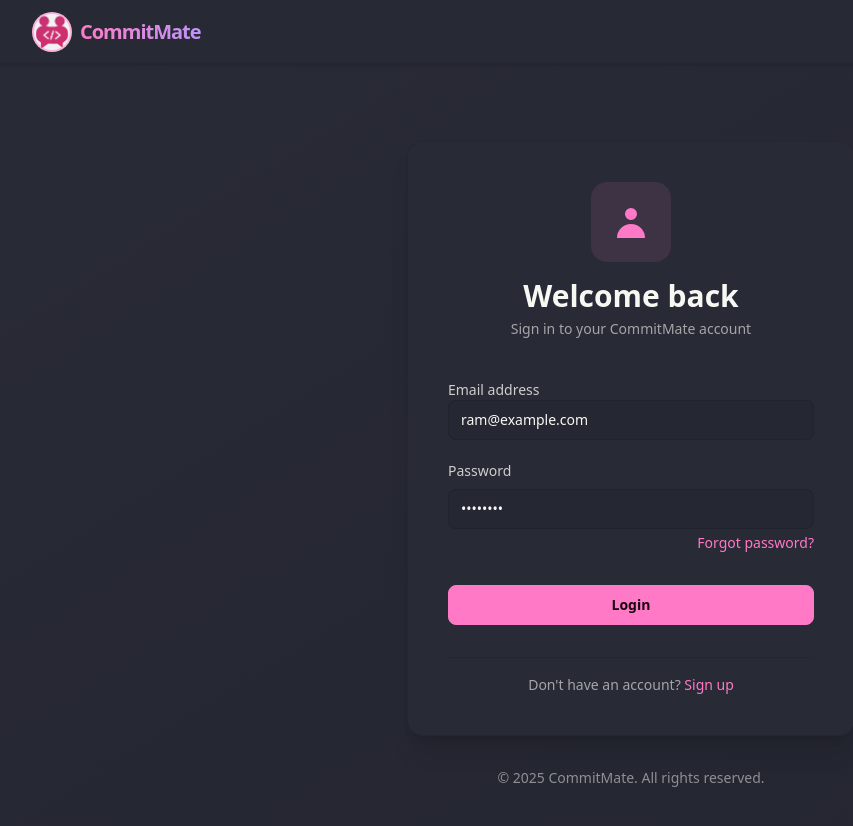
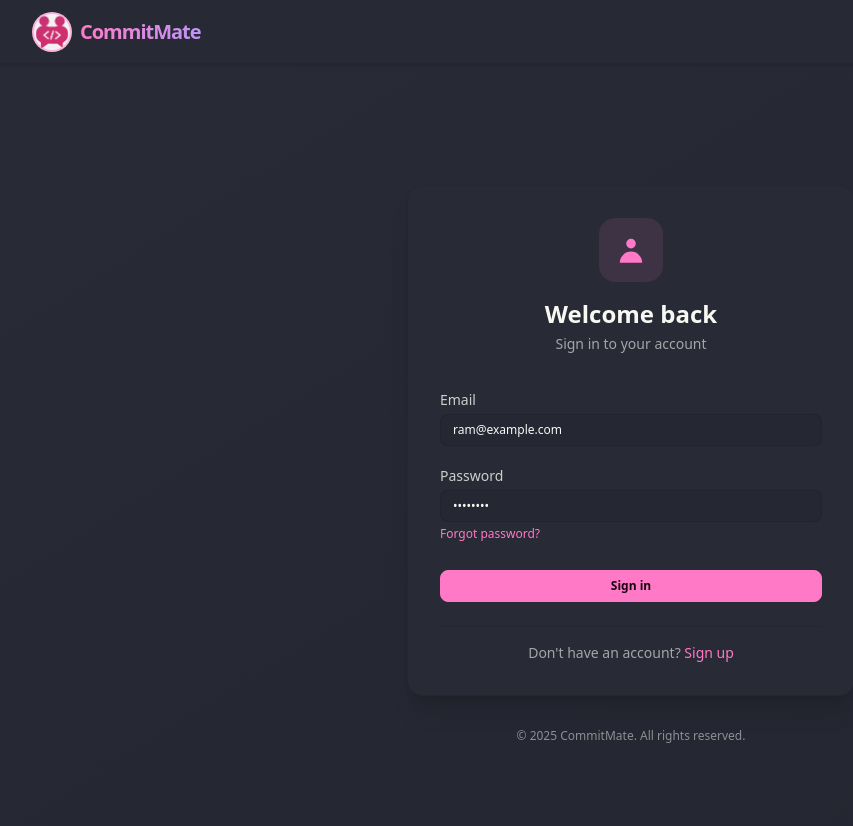
Before and after one commit to soumadip-dev/CommitMate, a React (Vite) app in the folder frontend/: page /app/login in a window 1280 px wide. Shown: the top 826 px of the page, without its empty margins (9-862 px from the left). Built offline with nearby package versions, Linux system fonts and the light colour scheme; no server answers.

Commit message:
feat: add conditional signup UI within login component

```diff
--- a/frontend/src/components/Login.jsx
+++ b/frontend/src/components/Login.jsx
@@ -6,15 +6,20 @@ import { BASE_URL } from '../utils/constants';
 import { addUser } from '../utils/userSlice';
 
 const Login = () => {
-  // Local state for email, password, and error message
+  // Local state for form fields
   const [emailId, setEmailId] = useState('ram@example.com');
   const [password, setPassword] = useState('Ram@1234');
   const [error, setError] = useState('');
+  const [firstName, setFirstName] = useState('Ram');
+  const [lastName, setLastName] = useState('Saha');
+  const [age, setAge] = useState('');
+  const [gender, setGender] = useState('');
+  const [isLoginForm, setIsLoginForm] = useState(true);
 
   const dispatch = useDispatch();
   const navigate = useNavigate();
 
-  // Handle form submission
+  // Handle form Login
   const handleLogin = async e => {
     e.preventDefault();
     try {
@@ -31,10 +36,35 @@ const Login = () => {
       dispatch(addUser(response.data.data));
       navigate('/app');
     } catch (error) {
-      console.log(error);
-      // Set error message from server response or fallback to generic
       setError(
-        error?.response?.data || 'Something went wrong. Please try again.'
+        error?.response?.data?.message ||
+          'Something went wrong. Please try again.'
+      );
+    }
+  };
+
+  // handle for form sign up
+  const handleSignUp = async e => {
+    e.preventDefault();
+    try {
+      const response = await axios.post(
+        `${BASE_URL}/auth/signup`,
+        {
+          firstName,
+          lastName,
+          emailId,
+          password,
+          age: Number(age),
+          gender,
+        },
+        { withCredentials: true }
+      );
+      dispatch(addUser(response.data.data));
+      navigate('/app/profile');
+    } catch (error) {
+      setError(
+        error?.response?.data?.message ||
+          'Something went wrong. Please try again.'
       );
     }
   };
@@ -43,14 +73,14 @@ const Login = () => {
     <div className="min-h-screen bg-gradient-to-br from-base-100 to-base-200 flex items-center justify-center p-4">
       <div className="w-full max-w-md space-y-8">
         {/* Login Card */}
-        <div className="card bg-base-100 shadow-xl border border-base-300/30 rounded-2xl overflow-hidden">
-          <div className="card-body p-8 sm:p-10">
+        <div className="card bg-base-100 shadow-xl border border-base-300/30 rounded-2xl overflow-hidden transition-all duration-300">
+          <div className="card-body p-6 sm:p-8">
             {/* Header Section */}
-            <div className="text-center space-y-4 mb-8">
-              <div className="w-20 h-20 bg-primary/10 rounded-2xl flex items-center justify-center mx-auto">
+            <div className="text-center space-y-4 mb-6">
+              <div className="w-16 h-16 bg-primary/10 rounded-2xl flex items-center justify-center mx-auto">
                 <svg
                   xmlns="http://www.w3.org/2000/svg"
-                  className="h-10 w-10 text-primary"
+                  className="h-8 w-8 text-primary"
                   viewBox="0 0 20 20"
                   fill="currentColor"
                 >
@@ -62,90 +92,198 @@ const Login = () => {
                 </svg>
               </div>
               <div className="space-y-1">
-                <h2 className="text-3xl font-bold text-base-content">
-                  Welcome back
+                <h2 className="text-2xl font-bold text-base-content">
+                  {isLoginForm ? 'Welcome back' : 'Create an account'}
                 </h2>
-                <p className="text-base-content/60">
-                  Sign in to your CommitMate account
+                <p className="text-sm text-base-content/60">
+                  {isLoginForm
+                    ? 'Sign in to your account'
+                    : 'Get started with CommitMate'}
                 </p>
               </div>
             </div>
 
-            {/* Login Form */}
-            <form onSubmit={handleLogin} className="space-y-6">
-              <div className="space-y-5">
-                {/* Email Input Field */}
+            {/* Form */}
+            <form
+              onSubmit={isLoginForm ? handleLogin : handleSignUp}
+              className="space-y-4"
+            >
+              <div className="space-y-4">
+                {!isLoginForm && (
+                  <div className="grid grid-cols-2 gap-4">
+                    {/* First Name */}
+                    <div className="form-control">
+                      <label className="label py-1">
+                        <span className="label-text text-sm text-base-content/80 font-medium">
+                          First Name
+                        </span>
+                      </label>
+                      <input
+                        type="text"
+                        placeholder="Firstname"
+                        className="input input-sm input-bordered bg-base-200/50 border-base-300/50 focus:border-primary/50 focus:ring-1 focus:ring-primary/30 w-full"
+                        value={firstName}
+                        onChange={e => setFirstName(e.target.value)}
+                        required
+                      />
+                    </div>
+
+                    {/* Last Name */}
+                    <div className="form-control">
+                      <label className="label py-1">
+                        <span className="label-text text-sm text-base-content/80 font-medium">
+                          Last Name
+                        </span>
+                      </label>
+                      <input
+                        type="text"
+                        placeholder="Lastname"
+                        className="input input-sm input-bordered bg-base-200/50 border-base-300/50 focus:border-primary/50 focus:ring-1 focus:ring-primary/30 w-full"
+                        value={lastName}
+                        onChange={e => setLastName(e.target.value)}
+                        required
+                      />
+                    </div>
+
+                    {/* Age and Gender */}
+                    <div className="form-control col-span-1">
+                      <label className="label py-1">
+                        <span className="label-text text-sm text-base-content/80 font-medium">
+                          Age
+                        </span>
+                      </label>
+                      <input
+                        type="number"
+                        placeholder="Age"
+                        className="input input-sm input-bordered bg-base-200/50 border-base-300/50 focus:border-primary/50 focus:ring-1 focus:ring-primary/30 w-full"
+                        value={age}
+                        onChange={e => setAge(e.target.value)}
+                        min="1"
+                        max="120"
+                        required
+                      />
+                    </div>
+
+                    <div className="form-control col-span-1">
+                      <label className="label py-1">
+                        <span className="label-text text-sm text-base-content/80 font-medium">
+                          Gender
+                        </span>
+                      </label>
+                      <select
+                        className="select select-sm select-bordered bg-base-200/50 border-base-300/50 focus:border-primary/50 focus:ring-1 focus:ring-primary/30 w-full"
+                        value={gender}
+                        onChange={e => setGender(e.target.value)}
+                        required
+                      >
+                        <option value="">Select</option>
+                        <option value="male">Male</option>
+                        <option value="female">Female</option>
+                        <option value="other">Other</option>
+                        <option value="prefer-not-to-say">
+                          Prefer not to say
+                        </option>
+                      </select>
+                    </div>
+                  </div>
+                )}
+
+                {/* Email */}
                 <div className="form-control">
-                  <label className="label" htmlFor="emailId">
-                    <span className="label-text text-base-content/80 font-medium">
-                      Email address
+                  <label className="label py-1">
+                    <span className="label-text text-sm text-base-content/80 font-medium">
+                      Email
                     </span>
                   </label>
                   <input
-                    id="emailId"
                     type="email"
                     placeholder="your@email.com"
-                    className="input input-bordered bg-base-200/50 border-base-300/50 focus:border-primary/50 focus:ring-1 focus:ring-primary/30 w-full"
+                    className="input input-sm input-bordered bg-base-200/50 border-base-300/50 focus:border-primary/50 focus:ring-1 focus:ring-primary/30 w-full"
                     value={emailId}
                     onChange={e => setEmailId(e.target.value)}
                     required
                   />
                 </div>
 
-                {/* Password Input Field */}
-                <div className="form-control space-y-2">
-                  <label className="label" htmlFor="password">
-                    <span className="label-text text-base-content/80 font-medium">
+                {/* Password */}
+                <div className="form-control">
+                  <label className="label py-1">
+                    <span className="label-text text-sm text-base-content/80 font-medium">
                       Password
                     </span>
                   </label>
                   <input
-                    id="password"
                     type="password"
                     placeholder="••••••••"
-                    className="input input-bordered bg-base-200/50 border-base-300/50 focus:border-primary/50 focus:ring-1 focus:ring-primary/30 w-full"
+                    className="input input-sm input-bordered bg-base-200/50 border-base-300/50 focus:border-primary/50 focus:ring-1 focus:ring-primary/30 w-full"
                     value={password}
                     onChange={e => setPassword(e.target.value)}
                     required
                   />
-                  <div className="flex justify-end -mt-1">
-                    {/* Forgot password link */}
-                    <Link
-                      to="/forgot-password"
-                      className="text-sm font-medium text-primary hover:text-primary/80 transition-colors"
-                    >
-                      Forgot password?
-                    </Link>
-                  </div>
+                  {isLoginForm && (
+                    <label className="label py-1">
+                      <Link
+                        to="/forgot-password"
+                        className="label-text-alt text-xs text-primary hover:text-primary/80 transition-colors"
+                      >
+                        Forgot password?
+                      </Link>
+                    </label>
+                  )}
                 </div>
               </div>
 
               {/* Error Message */}
-              {error && <p className="text-red-900">{error}</p>}
+              {error && (
+                <div className="alert alert-error p-2 text-sm">
+                  <svg
+                    xmlns="http://www.w3.org/2000/svg"
+                    className="stroke-current shrink-0 h-4 w-4"
+                    fill="none"
+                    viewBox="0 0 24 24"
+                  >
+                    <path
+                      strokeLinecap="round"
+                      strokeLinejoin="round"
+                      strokeWidth="2"
+                      d="M10 14l2-2m0 0l2-2m-2 2l-2-2m2 2l2 2m7-2a9 9 0 11-18 0 9 9 0 0118 0z"
+                    />
+                  </svg>
+                  <span>{error}</span>
+                </div>
+              )}
 
-              {/* Login Button */}
-              <button type="submit" className="btn btn-primary w-full mt-2">
-                Login
+              {/* Submit Button */}
+              <button
+                type="submit"
+                className="btn btn-primary btn-sm w-full mt-2"
+              >
+                {isLoginForm ? 'Sign in' : 'Create account'}
               </button>
             </form>
 
-            {/* Sign Up Link */}
-            <div className="text-center mt-6 pt-4 border-t border-base-300/30">
-              <p className="text-base-content/60">
-                Don't have an account?{' '}
-                <Link
-                  to="/signup"
-                  className="font-medium text-primary hover:text-primary/80 transition-colors"
+            {/* Toggle between login/signup */}
+            <div className="text-center mt-4 pt-4 border-t border-base-300/30">
+              <p className="text-sm text-base-content/60">
+                {isLoginForm
+                  ? "Don't have an account?"
+                  : 'Already have an account?'}{' '}
+                <button
+                  className="font-medium text-primary hover:text-primary/80 transition-colors cursor-pointer text-sm"
+                  onClick={() => {
+                    setError('');
+                    setIsLoginForm(!isLoginForm);
+                  }}
                 >
-                  Sign up
-                </Link>
+                  {isLoginForm ? 'Sign up' : 'Sign in'}
+                </button>
               </p>
             </div>
           </div>
         </div>
 
         {/* Footer */}
-        <div className="text-center text-sm text-base-content/50">
+        <div className="text-center text-xs text-base-content/50">
           <p>© {new Date().getFullYear()} CommitMate. All rights reserved.</p>
         </div>
       </div>
```
